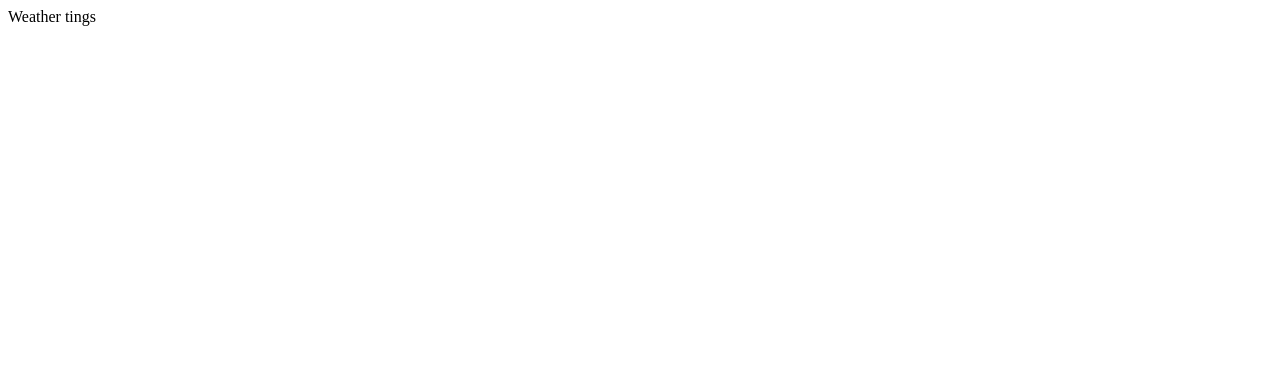
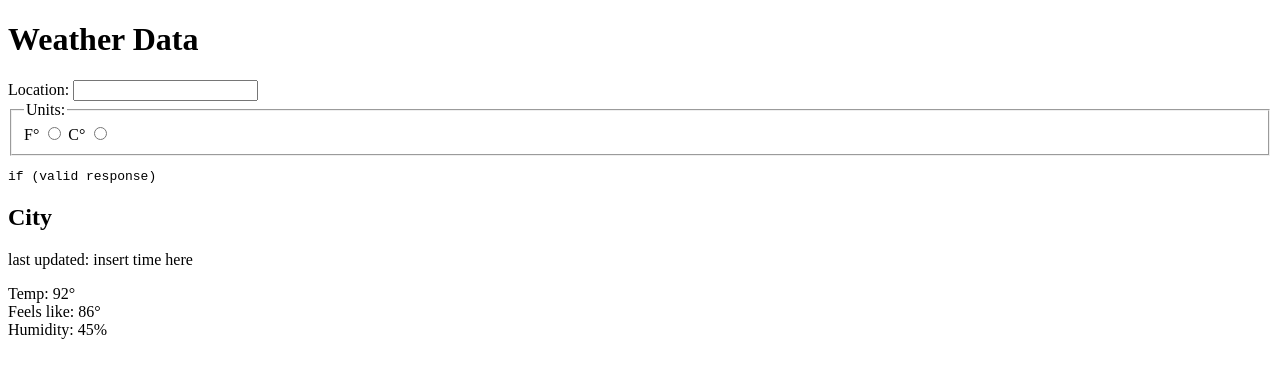
Before and after one commit to scorpi4n/TOP-weather-app, a website built with webpack: page src/index.html in a window 1280 px wide. Built offline with nearby package versions, Linux system fonts and the light colour scheme; no server answers.

Commit message:
Scaffold HTML

```diff
--- a/src/index.html
+++ b/src/index.html
@@ -9,7 +9,27 @@
 </head>
 
 <body>
-    Weather tings
+    <h1>Weather Data</h1>
+    <label for="location">Location:</label>
+    <input type="text" name="location" id="location">
+    <fieldset>
+        <legend>Units:</legend>
+        <label for="fahrenheight">F&deg;</label>
+        <input type="radio" name="units" id="fahrenheight">
+        <label for="celcius">C&deg;</label>
+        <input type="radio" name="units" id="celcius">
+    </fieldset>
+    </form>
+
+    <pre>if (valid response)</pre>
+
+    <section aria-labelledby="">
+        <h2>City</h2>
+        <p>last updated: insert time here</p>
+        <div>Temp: 92&deg;</div>
+        <div>Feels like: 86&deg;</div>
+        <div>Humidity: 45%</div>
+    </section>
 </body>
 
 </html>
```
